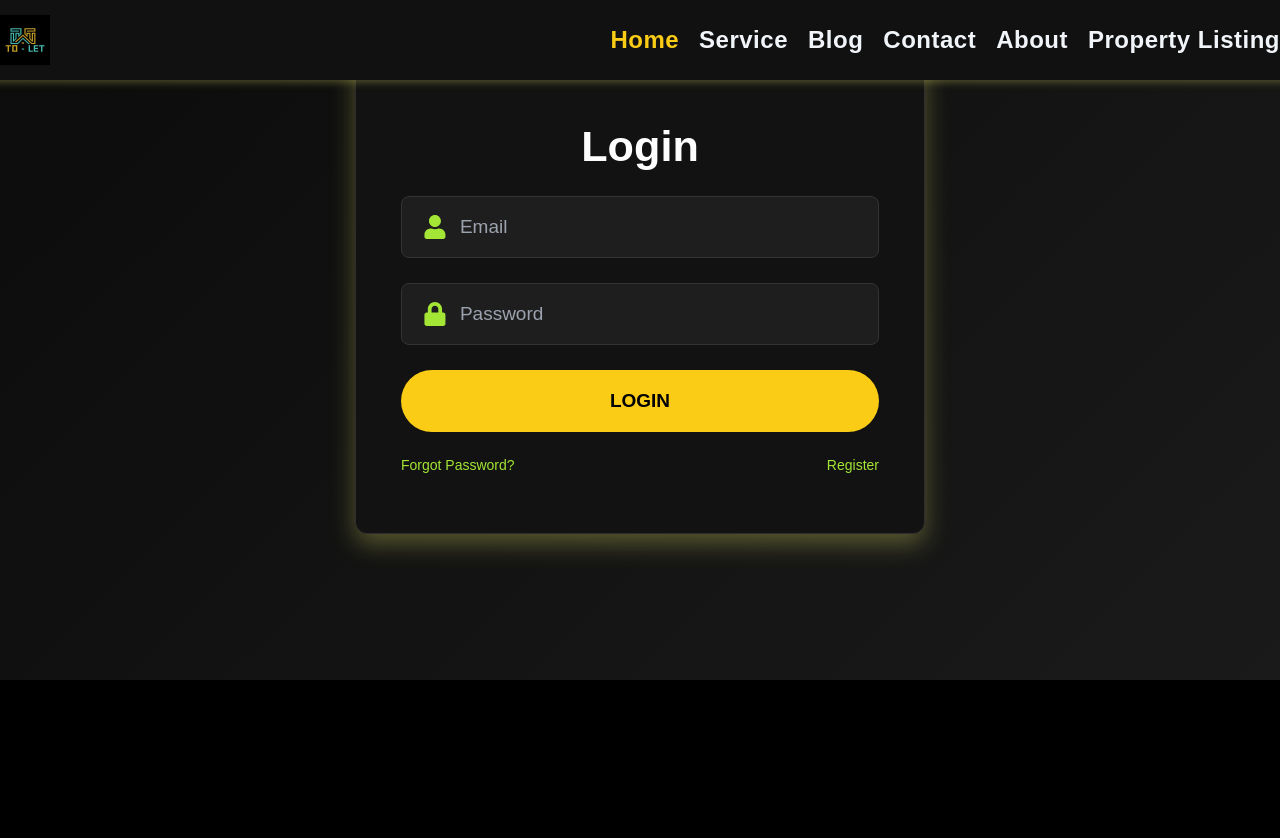
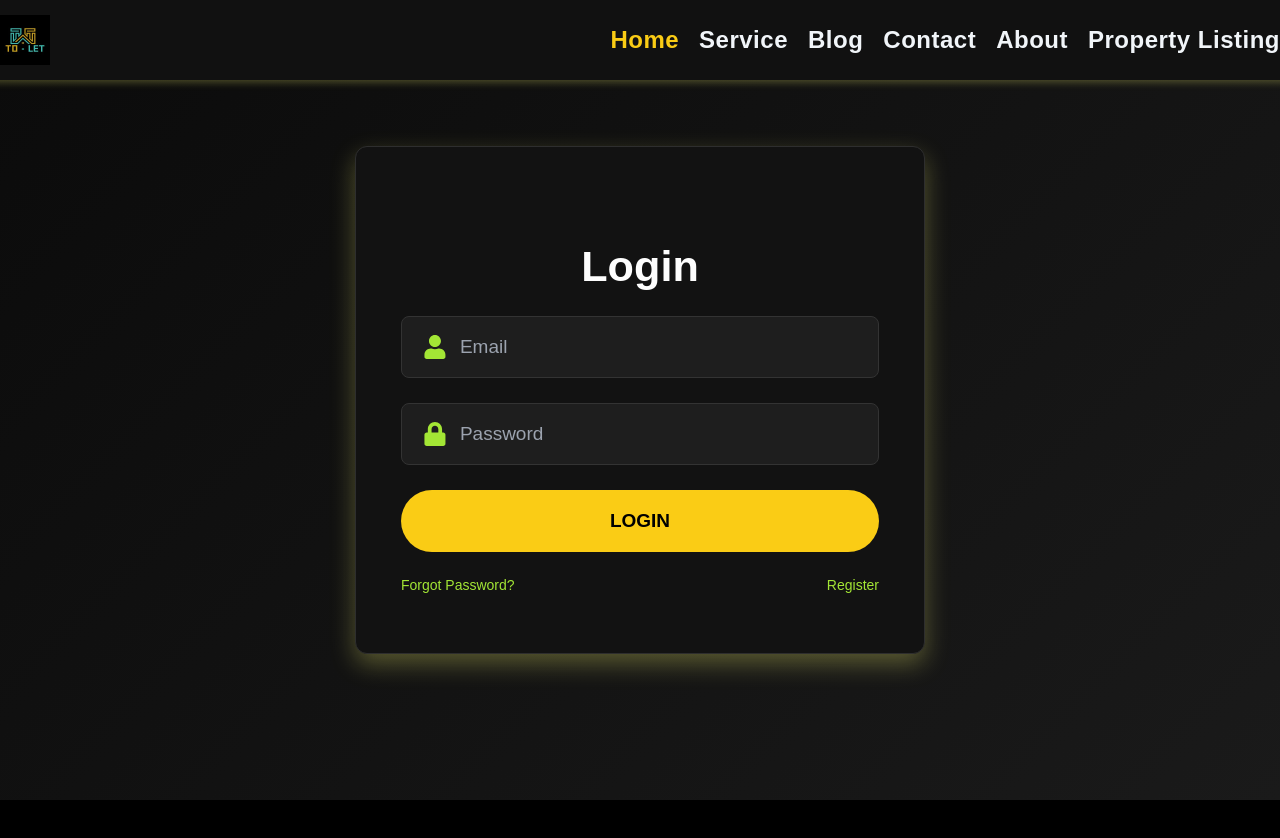
Before and after one commit to VennamHimabindhu/authproject-fixed, a React (Vite) app: page / in a window 1280 px wide. Shown: the top 838 px of the page. Built offline with nearby package versions, Linux system fonts and the light colour scheme.

Commit message:
Update login page CSS with pale yellow & pale green dark mode styling

```diff
--- a/src/Login.css
+++ b/src/Login.css
@@ -63,7 +63,7 @@ a:hover {
   justify-content: center;
   align-items: center;
   position: relative;
-  top: -200px; /* slight upward shift (≈1cm) */
+  top: -80px; /* slight upward shift (≈1cm) */
   background: linear-gradient(135deg, #0a0a0a, #1a1a1a);
 }
 
```
